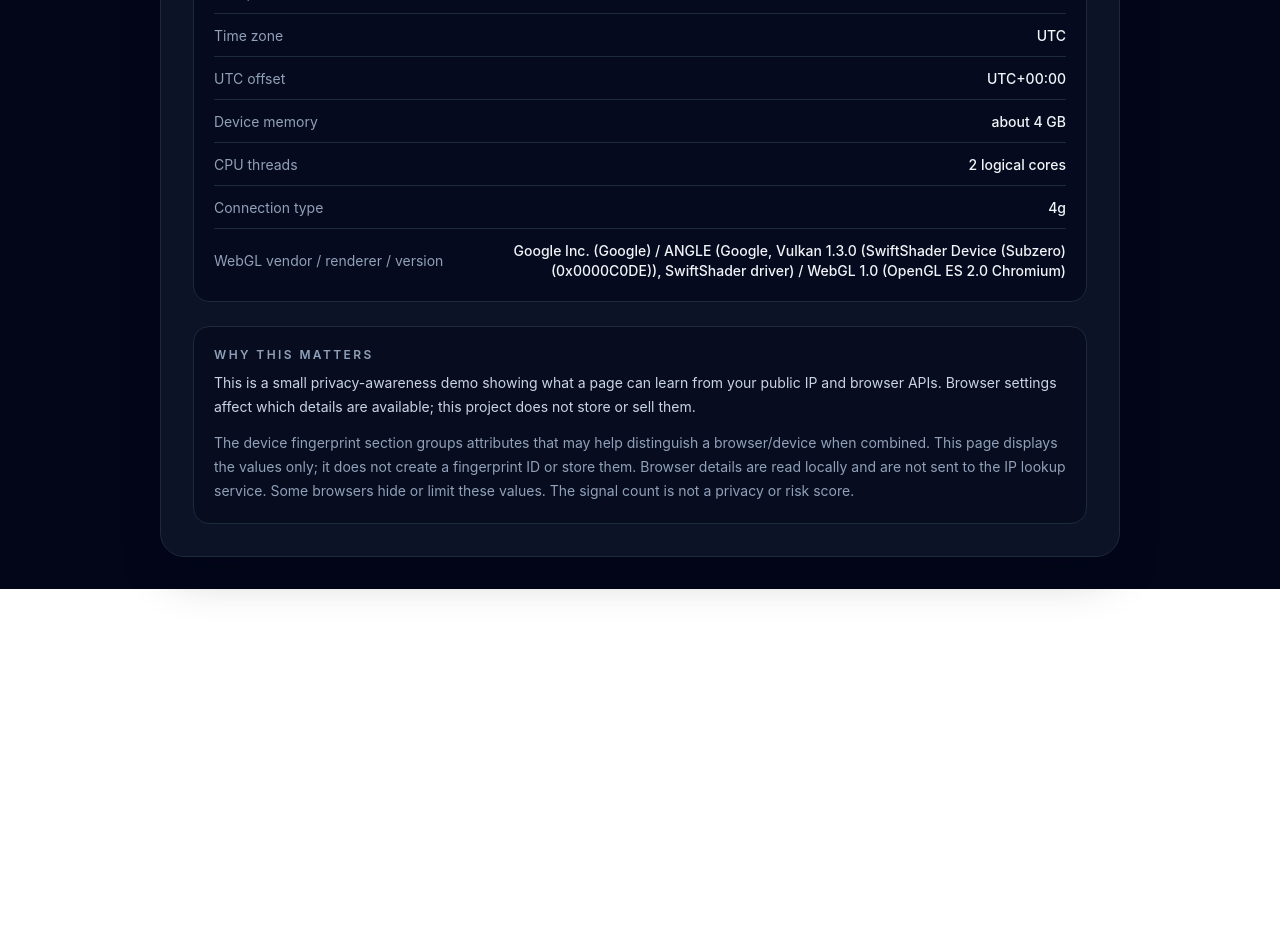
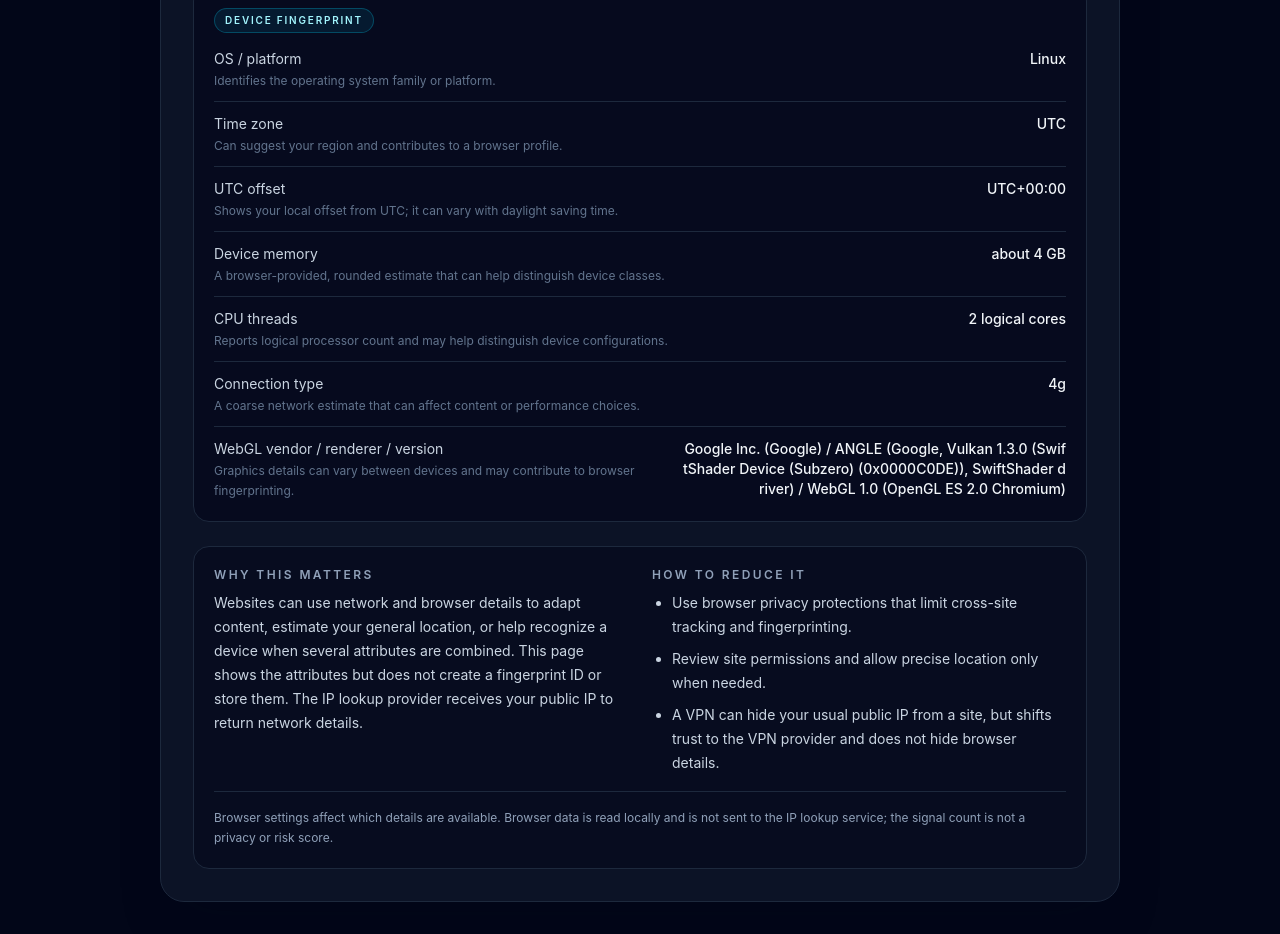
Before and after one commit to bibashthapa143/whoami-next, a Next.js app: page / in a window 1280 px wide. Shown: the part 1060-1994 px from the top of the page. Before the commit the page ends 1649 px from the top, so only its background shows below. Built offline with nearby package versions, Linux system fonts and the light colour scheme; no server answers.

Commit message:
feat: enhance PrivacyDashboard with explanations for location and network data points

```diff
--- a/components/PrivacyDashboard.js
+++ b/components/PrivacyDashboard.js
@@ -321,9 +321,21 @@ export default function PrivacyDashboard() {
             {preciseLocation && locationStatus === "success" && (
               <div role="status" className="mt-4 rounded-xl border border-emerald-500/20 bg-emerald-500/5 p-4">
                 <div className="grid gap-3 sm:grid-cols-3">
-                  <LocationValue label="Latitude" value={preciseLocation.latitude.toFixed(6)} />
-                  <LocationValue label="Longitude" value={preciseLocation.longitude.toFixed(6)} />
-                  <LocationValue label="Reported accuracy" value={`about ${Math.round(preciseLocation.accuracy)} m`} />
+                  <LocationValue
+                    label="Latitude"
+                    value={preciseLocation.latitude.toFixed(6)}
+                    explanation="One coordinate that helps pinpoint your location."
+                  />
+                  <LocationValue
+                    label="Longitude"
+                    value={preciseLocation.longitude.toFixed(6)}
+                    explanation="The other coordinate used to pinpoint your location."
+                  />
+                  <LocationValue
+                    label="Reported accuracy"
+                    value={`about ${Math.round(preciseLocation.accuracy)} m`}
+                    explanation="The device's estimated radius of accuracy."
+                  />
                 </div>
                 <p className="mt-3 text-xs leading-5 text-slate-400">
                   Accuracy is an estimate from your device and browser, not a guarantee of GPS precision.
@@ -357,12 +369,12 @@ export default function PrivacyDashboard() {
                     title="Network"
                     accent="indigo"
                     rows={[
-                      { label: "IP Address", value: data.ip },
-                      { label: "City", value: data.city },
-                      { label: "Region", value: data.region },
-                      { label: "Country", value: data.country_name },
-                      { label: "ISP", value: data.org },
-                      { label: "Timezone", value: data.timezone },
+                      { label: "IP Address", value: data.ip, explanation: "Identifies your internet connection and can estimate your general location." },
+                      { label: "City", value: data.city, explanation: "An approximate location inferred from your public IP, not GPS." },
+                      { label: "Region", value: data.region, explanation: "A broader area estimated from your public IP." },
+                      { label: "Country", value: data.country_name, explanation: "The country associated with your public IP address." },
+                      { label: "ISP", value: data.org, explanation: "Shows the provider or organization associated with your connection." },
+                      { label: "Timezone", value: data.timezone, explanation: "A time zone estimate returned by the IP lookup service." },
                     ]}
                   />
                 )}
@@ -371,9 +383,9 @@ export default function PrivacyDashboard() {
                   title="Your device"
                   accent="cyan"
                   rows={[
-                    { label: "Language", value: browserInfo.language },
-                    { label: "Screen size", value: browserInfo.screen },
-                    { label: "User agent", value: browserInfo.userAgent, multiline: true },
+                    { label: "Language", value: browserInfo.language, explanation: "Helps a site choose language and regional formatting." },
+                    { label: "Screen size", value: browserInfo.screen, explanation: "Helps adapt page layout and can contribute to a device profile." },
+                    { label: "User agent", value: browserInfo.userAgent, explanation: "Describes browser software and platform for compatibility; it may also help distinguish browsers.", multiline: true },
                   ]}
                 />
               </section>
@@ -382,29 +394,44 @@ export default function PrivacyDashboard() {
                 title="Device fingerprint"
                 accent="cyan"
                 rows={[
-                  { label: "OS / platform", value: browserInfo.platform || "Not exposed by this browser" },
-                  { label: "Time zone", value: browserInfo.timezone },
-                  { label: "UTC offset", value: browserInfo.utcOffset },
-                  { label: "Device memory", value: browserInfo.deviceMemory || "Not exposed by this browser" },
-                  { label: "CPU threads", value: browserInfo.hardwareConcurrency || "Not exposed by this browser" },
-                  { label: "Connection type", value: browserInfo.connectionType || "Not exposed by this browser" },
+                  { label: "OS / platform", value: browserInfo.platform || "Not exposed by this browser", explanation: "Identifies the operating system family or platform." },
+                  { label: "Time zone", value: browserInfo.timezone, explanation: "Can suggest your region and contributes to a browser profile." },
+                  { label: "UTC offset", value: browserInfo.utcOffset, explanation: "Shows your local offset from UTC; it can vary with daylight saving time." },
+                  { label: "Device memory", value: browserInfo.deviceMemory || "Not exposed by this browser", explanation: "A browser-provided, rounded estimate that can help distinguish device classes." },
+                  { label: "CPU threads", value: browserInfo.hardwareConcurrency || "Not exposed by this browser", explanation: "Reports logical processor count and may help distinguish device configurations." },
+                  { label: "Connection type", value: browserInfo.connectionType || "Not exposed by this browser", explanation: "A coarse network estimate that can affect content or performance choices." },
                   {
                     label: "WebGL vendor / renderer / version",
                     value: browserInfo.webglInfo || "Unavailable or restricted by browser",
+                    explanation: "Graphics details can vary between devices and may contribute to browser fingerprinting.",
                     multiline: true,
                   },
                 ]}
               />
 
               <div className="rounded-2xl border border-slate-800 bg-slate-950/50 p-4 sm:p-5">
-                <p className="mb-2 text-xs font-semibold uppercase tracking-[0.2em] text-slate-400">
-                  Why this matters
-                </p>
-                <p className="text-sm leading-6 text-slate-300">
-                  This is a small privacy-awareness demo showing what a page can learn from your public IP and browser APIs. Browser settings affect which details are available; this project does not store or sell them.
-                </p>
-                <p className="mt-3 text-sm leading-6 text-slate-400">
-                  The device fingerprint section groups attributes that may help distinguish a browser/device when combined. This page displays the values only; it does not create a fingerprint ID or store them. Browser details are read locally and are not sent to the IP lookup service. Some browsers hide or limit these values. The signal count is not a privacy or risk score.
+                <div className="grid gap-6 lg:grid-cols-2">
+                  <section aria-labelledby="why-matters-heading">
+                    <h2 id="why-matters-heading" className="mb-2 text-xs font-semibold uppercase tracking-[0.2em] text-slate-400">
+                      Why this matters
+                    </h2>
+                    <p className="text-sm leading-6 text-slate-300">
+                      Websites can use network and browser details to adapt content, estimate your general location, or help recognize a device when several attributes are combined. This page shows the attributes but does not create a fingerprint ID or store them. The IP lookup provider receives your public IP to return network details.
+                    </p>
+                  </section>
+                  <section aria-labelledby="reduce-exposure-heading">
+                    <h2 id="reduce-exposure-heading" className="mb-2 text-xs font-semibold uppercase tracking-[0.2em] text-slate-400">
+                      How to reduce it
+                    </h2>
+                    <ul className="list-disc space-y-2 pl-5 text-sm leading-6 text-slate-300">
+                      <li>Use browser privacy protections that limit cross-site tracking and fingerprinting.</li>
+                      <li>Review site permissions and allow precise location only when needed.</li>
+                      <li>A VPN can hide your usual public IP from a site, but shifts trust to the VPN provider and does not hide browser details.</li>
+                    </ul>
+                  </section>
+                </div>
+                <p className="mt-4 border-t border-slate-800 pt-4 text-xs leading-5 text-slate-400">
+                  Browser settings affect which details are available. Browser data is read locally and is not sent to the IP lookup service; the signal count is not a privacy or risk score.
                 </p>
               </div>
             </div>
@@ -425,11 +452,12 @@ function MetricCard({ label, value, detail }) {
   );
 }
 
-function LocationValue({ label, value }) {
+function LocationValue({ label, value, explanation }) {
   return (
     <div>
       <p className="text-[10px] font-semibold uppercase tracking-[0.16em] text-slate-400">{label}</p>
       <p className="mt-1 break-all text-sm font-medium text-white">{value}</p>
+      <p className="mt-1 text-xs leading-5 text-slate-400">{explanation}</p>
     </div>
   );
 }
@@ -447,19 +475,28 @@ function InfoPanel({ title, rows, accent }) {
       </div>
       <div className="space-y-3">
         {rows.map((row) => (
-          <Row key={row.label} label={row.label} value={row.value} multiline={row.multiline} />
+          <Row
+            key={row.label}
+            label={row.label}
+            value={row.value}
+            explanation={row.explanation}
+            multiline={row.multiline}
+          />
         ))}
       </div>
     </div>
   );
 }
 
-function Row({ label, value, multiline }) {
+function Row({ label, value, explanation, multiline }) {
   return (
-    <div className="flex items-center justify-between gap-4 border-b border-slate-800 pb-2.5 last:border-b-0 last:pb-0">
-      <span className="text-sm text-slate-400">{label}</span>
+    <div className="flex flex-col gap-1 border-b border-slate-800 pb-2.5 last:border-b-0 last:pb-0 sm:flex-row sm:items-start sm:justify-between sm:gap-4">
+      <div className="sm:max-w-[55%]">
+        <p className="text-sm text-slate-300">{label}</p>
+        <p className="mt-0.5 text-xs leading-5 text-slate-500">{explanation}</p>
+      </div>
       <span
-        className={`${multiline ? "max-w-[65%] break-all" : "max-w-[220px] truncate"} text-right text-sm font-medium text-slate-100`}
+        className={`${multiline ? "sm:max-w-[45%] break-all" : "sm:max-w-[220px] sm:truncate"} text-sm font-medium text-slate-100 sm:text-right`}
       >
         {value || "—"}
       </span>
```
